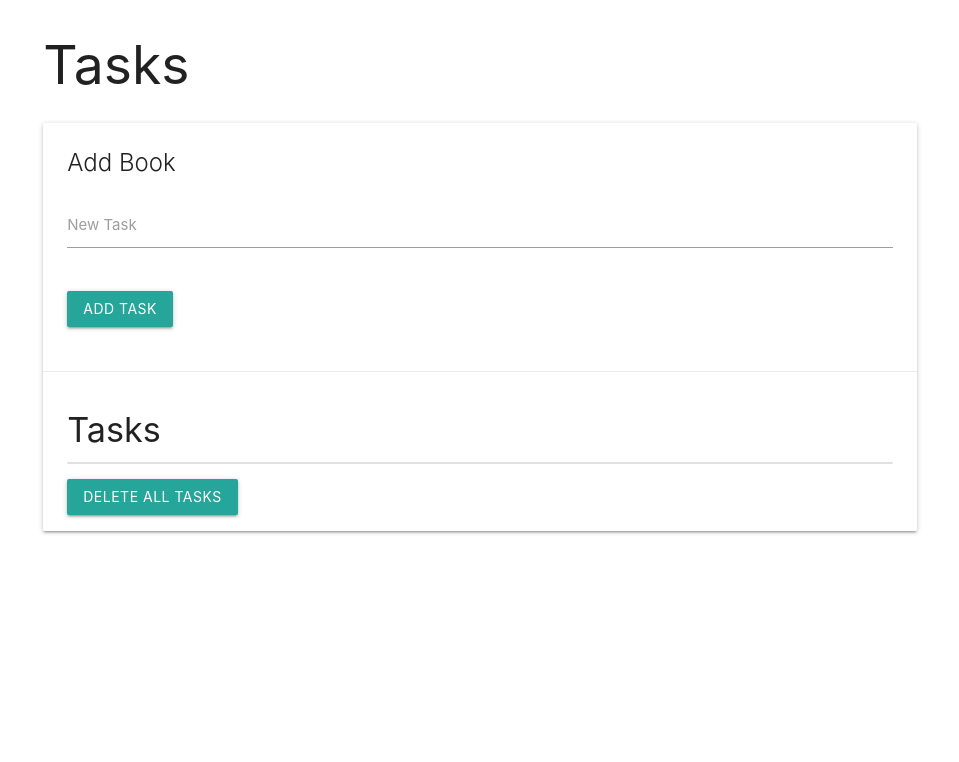
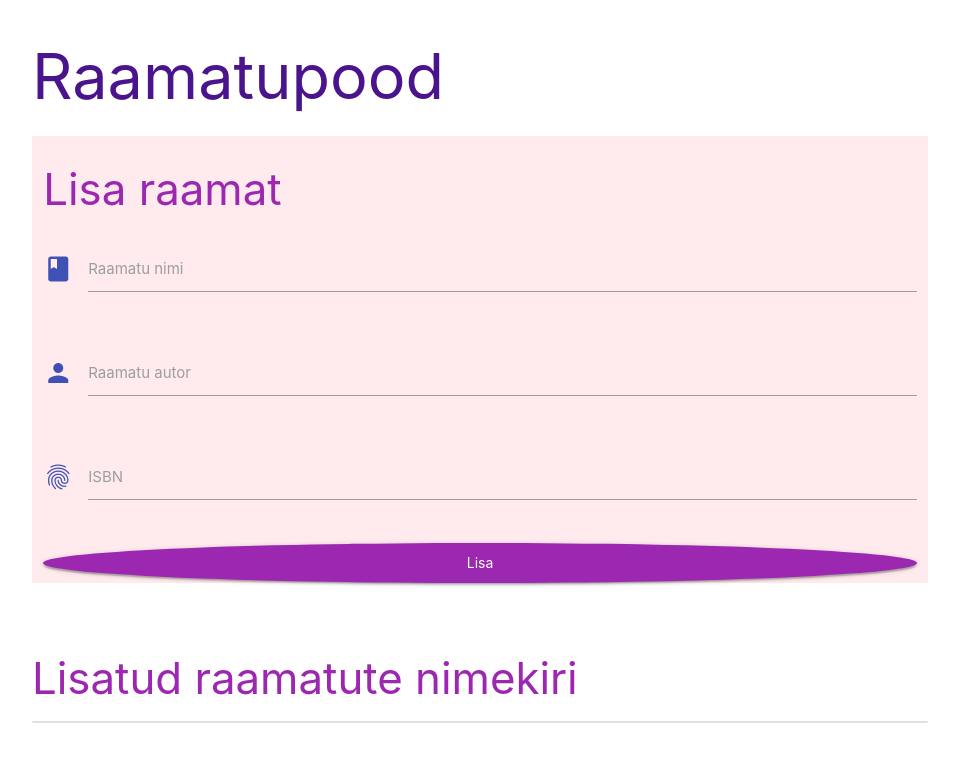
Before and after one commit to maarikal/books, a plain HTML site: page index.html in a window 1280 px wide. Shown: the whole page, without its empty margins (160-1119 px from the left). Drawn offline with nearby package versions, Linux system fonts and the light colour scheme.

Commit message:
Added project basic files and content to index.html file

```diff
--- a/index.html
+++ b/index.html
@@ -1,52 +1,64 @@
-<!doctype html>
+<!DOCTYPE html>
 <html lang="en">
 <head>
     <meta charset="UTF-8">
+    <title>Books</title>
     <meta name="viewport"
           content="width=device-width, user-scalable=no, initial-scale=1.0, maximum-scale=1.0, minimum-scale=1.0">
     <meta http-equiv="X-UA-Compatible" content="ie=edge">
     <!-- Compiled and minified CSS -->
     <link rel="stylesheet" href="https://cdnjs.cloudflare.com/ajax/libs/materialize/1.0.0/css/materialize.min.css">
-    <title>Books</title>
+    <!--Import Google Icon Font-->
+    <link href="https://fonts.googleapis.com/icon?family=Material+Icons" rel="stylesheet">
+
+
+
 </head>
+<body>
 
-<!-- Anna GitHubi fail, kuna jäin maha eelmises tunnis ning nuppu ja loetelu mul ei ole sellist enda failis index.html, et saaks edasi teha JS-i-->
+<div class="container" >
+    <h1> <span class="purple-text text-darken-4">Raamatupood </span> </h1>
 
-<body>
-<div class="container">
-    <!-- Page Content goes here -->
     <div class="row">
-        <div class="col s12">
-            <h2>Tasks</h2>
+        <form class="red lighten-5 indigo-text col s12">
+            <div class="h3">
+                <h3><span class="purple-text">Lisa raamat</span></h3>
+            </div>
+
             <div class="row">
-                <div class="col s12">
-                    <div class="card">
-                        <div class="card-content">
-                            <span class="card-title">Add Book</span>
-                            <div class="row">
-                                <form class="col s12">
-                                    <div class="row">
-                                        <div class="input-field col s12">
-                                            <input id="task" type="text">
-                                            <label for="task">New Task</label>
-                                        </div>
-                                    </div>
-                                    <input type="submit" value="Add Task" class="btn">
-                                </form>
-                            </div>
-                        </div>
-                        <div class="card-action">
-                            <h4>Tasks</h4>
-                            <ul class="collection">
-                            </ul>
-                            <a href="#" class="btn" id="delete-tasks"> Delete All Tasks </a>
-                        </div>
-                    </div>
+                <div class="input-field col s12">
+                    <i class="material-icons prefix">book</i>
+                    <input id="raamatuNimi" type="text" class="validate">
+                    <label for="raamatuNimi"> Raamatu nimi </label>
                 </div>
             </div>
-        </div>
+            <div class="row">
+                <div class="input-field col s12">
+                    <i class="material-icons prefix">person</i>
+                    <input id="raamatuAutor" type="text" class="validate">
+                    <label for="raamatuAutor"> Raamatu autor</label>
+                </div>
+            </div>
+            <div class="row">
+                <div class="input-field col s12">
+                    <i class="material-icons prefix">fingerprint</i>
+                    <input id="ISBN" type="text" class="validate">
+                    <label for="ISBN"> ISBN </label>
+                </div>
+            </div>
+
+            <button class="btn-floating purple col s12" type="submit" name="action">Lisa
+            </button>
+        </form>
     </div>
+    <br>
+    <div class="h3">
+        <h3><span class="purple-text">Lisatud raamatute nimekiri</span></h3>
+        <ul class="collection"> </ul>
+    </div>
+
 </div>
+
 <!-- Compiled and minified JavaScript -->
 <script src="https://cdnjs.cloudflare.com/ajax/libs/materialize/1.0.0/js/materialize.min.js"></script>
 <script src="app.js"></script>
```
Also changed, not shown: index2.html (added, +56 -0 lines).
